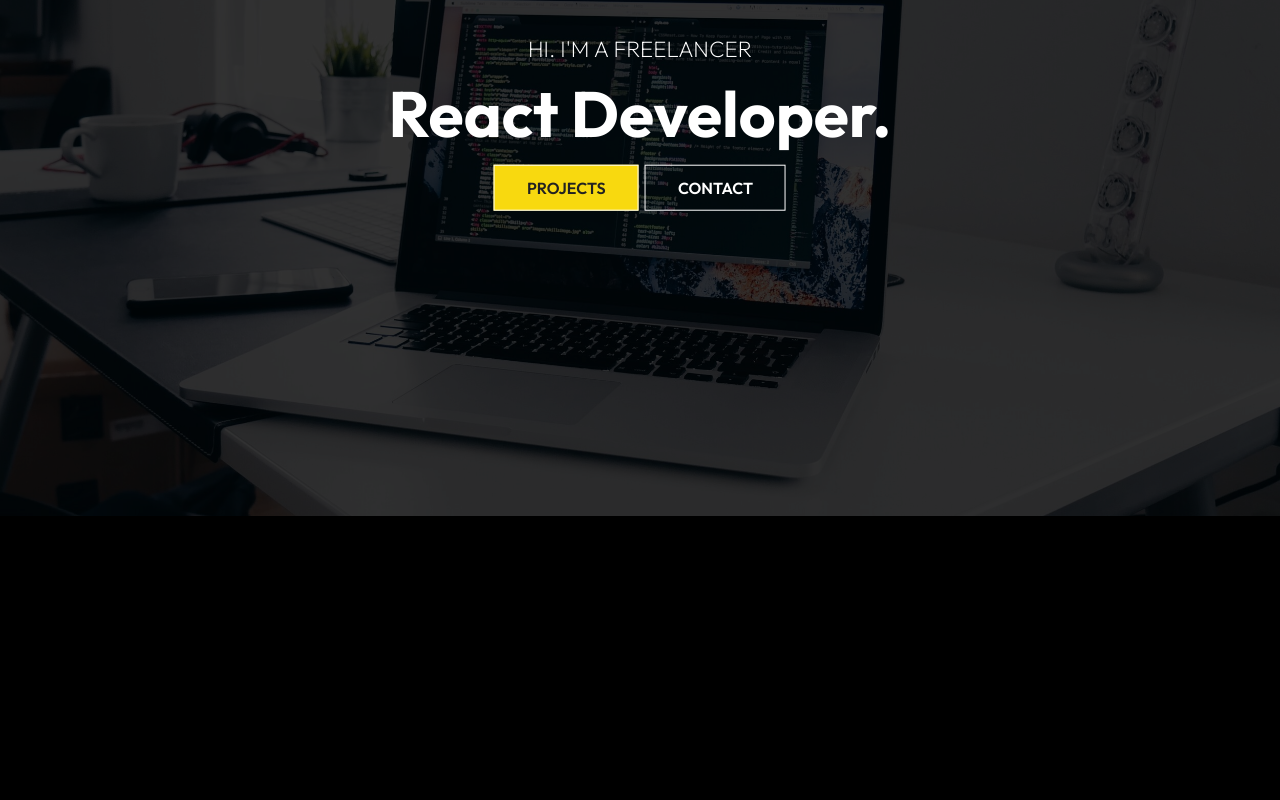
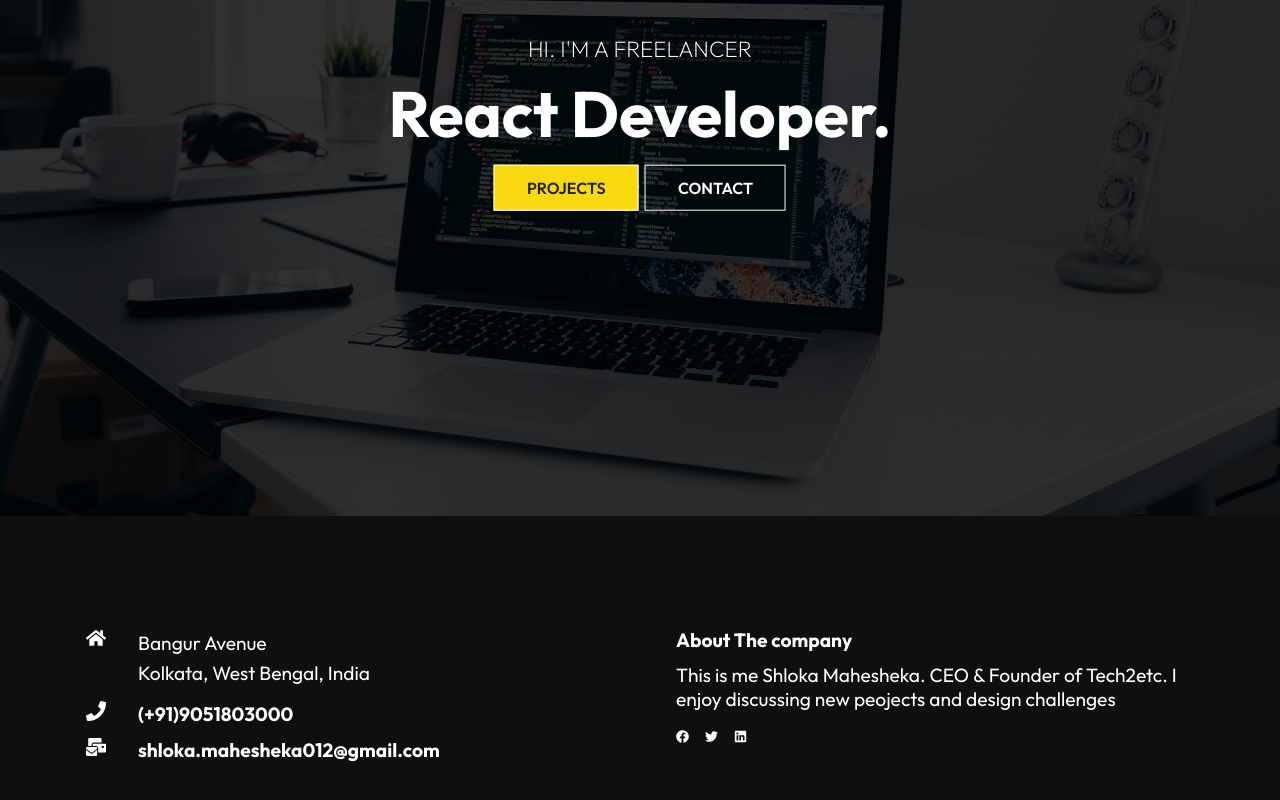
Before and after one commit to shlokam/portfolio, a React (Create React App) app: page / in a window 1280 px wide. Shown: the part 284-1084 px from the top of the page. Before the commit the page ends 804 px from the top, so only its background shows below. Built offline with nearby package versions, Linux system fonts and the light colour scheme.

Commit message:
Added footer.

```diff
--- /dev/null
+++ b/src/components/Footer.js
@@ -0,0 +1,65 @@
+import "./FooterStyles.css";
+
+import React from "react";
+import { FaFacebook, FaHome, FaLinkedin, FaMailBulk, FaPhone, FaTwitch, FaTwitter } from "react-icons/fa";
+
+const Footer = () => {
+  return (
+    <div className="footer">
+      <div className="footer-container">
+        <div className="left">
+          <div className="location">
+            <FaHome size={20} style={{ color: "#fff", marginRight: "2rem" }} />
+            <div>
+              <p>Bangur Avenue</p>
+              <p>Kolkata, West Bengal, India</p>
+            </div>
+          </div>
+          <div className="phone">
+            <h4>
+              <FaPhone
+                size={20}
+                style={{ color: "#fff", marginRight: "2rem" }}
+              />
+              (+91)9051803000
+            </h4>
+          </div>
+          <div className="mail">
+            <h4>
+              <FaMailBulk
+                size={20}
+                style={{ color: "#fff", marginRight: "2rem" }}
+              />
+              shloka.mahesheka012@gmail.com
+            </h4>
+          </div>
+        </div>
+        <div className="right">
+            <h4>
+                About The company
+            </h4>
+            <p>
+                This is me Shloka Mahesheka. CEO & Founder of Tech2etc.
+                I enjoy discussing new peojects and design challenges
+            </p>
+            <div className="social">
+            <FaFacebook
+                size={13}
+                style={{ color: "#fff", marginRight: "1rem" }}
+              />
+              <FaTwitter
+                size={13}
+                style={{ color: "#fff", marginRight: "1rem" }}
+              />
+              <FaLinkedin
+                size={13}
+                style={{ color: "#fff", marginRight: "1rem" }}
+              />
+            </div>
+        </div>
+      </div>
+    </div>
+  );
+};
+
+export default Footer;
--- /dev/null
+++ b/src/components/FooterStyles.css
@@ -0,0 +1,59 @@
+.footer{
+    width: 100%;
+    padding: 6rem 0;
+    background-color: rgba(19, 19, 19, 0.8);
+}
+
+.footer-container{
+    max-width: 1140px;
+    margin: auto;
+    display: grid;
+    grid-template-columns: repeat(2, 1fr);
+    grid-gap: 40px;
+}
+
+.left{
+    width: 100%;
+    max-width: 100%;
+    display: flex;
+    flex-direction: column;
+    padding: 1rem;
+}
+
+.location{
+    display: flex;
+    margin-bottom: 0.8rem;
+}
+
+.location p{
+    line-height: 30px;
+}
+
+.right{
+    width: 100%;
+    max-width: 100%;
+    display: flex;
+    flex-direction: column;
+    padding: 1rem;
+}
+
+.social{
+    margin-top: 1rem;
+}
+
+h4{
+    font-size: 1.2rem;
+    padding-bottom: 0.7rem;
+}
+
+p{
+    font-size: 1.2rem;
+}
+
+@media screen and (max-width:640px) {
+    .footer-container{
+        grid-template-columns: 1fr;
+
+    }
+
+}
--- a/src/routes/Home.js
+++ b/src/routes/Home.js
@@ -1,12 +1,14 @@
 import React from 'react'
 import Navbar from '../components/Navbar';
 import HeroImg from '../components/HeroImg';
+import Footer from '../components/Footer';
 
 export const Home = () => {
   return (
     <div>
         <Navbar/>
         <HeroImg/>
+        <Footer/>
     </div>
   )
 }
```
